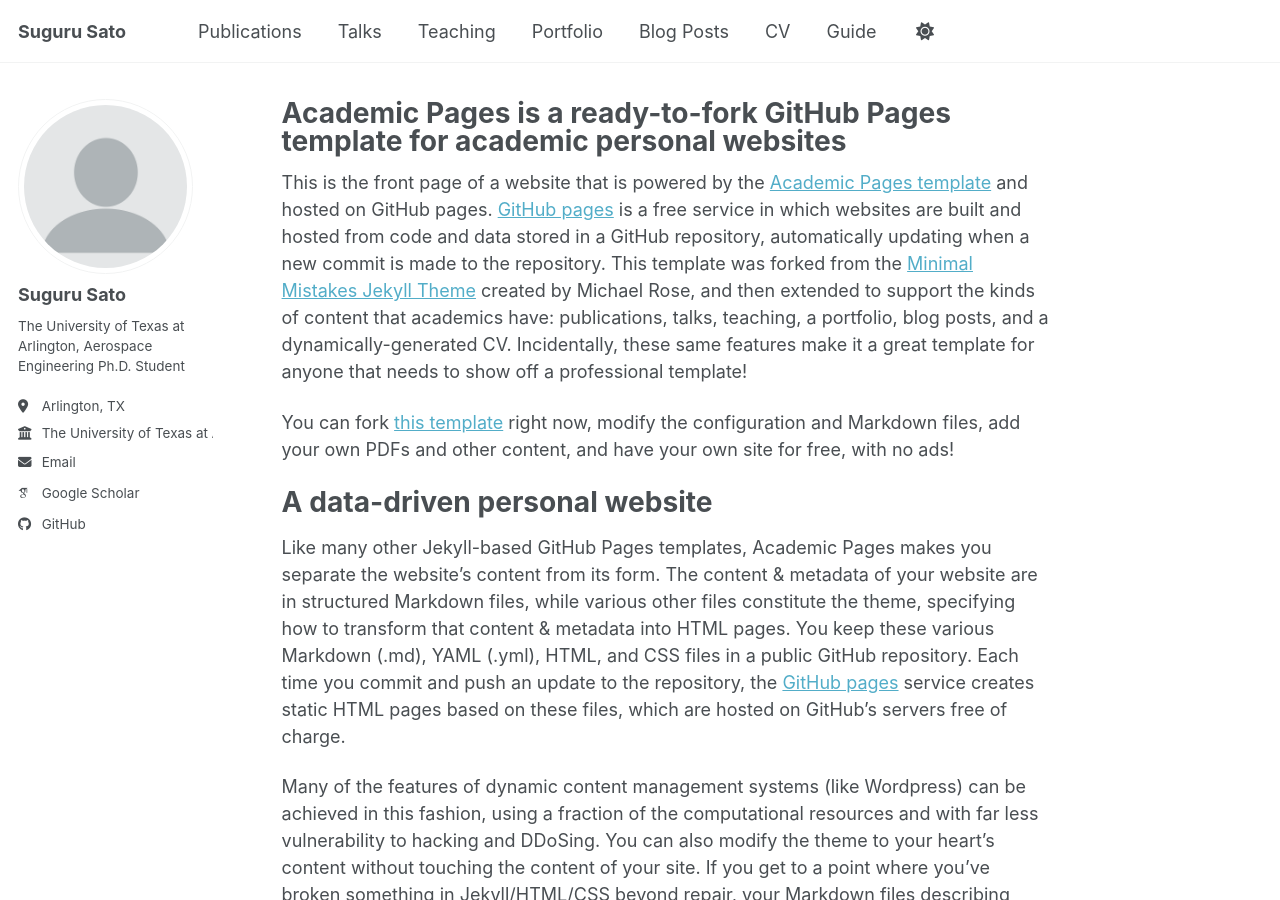
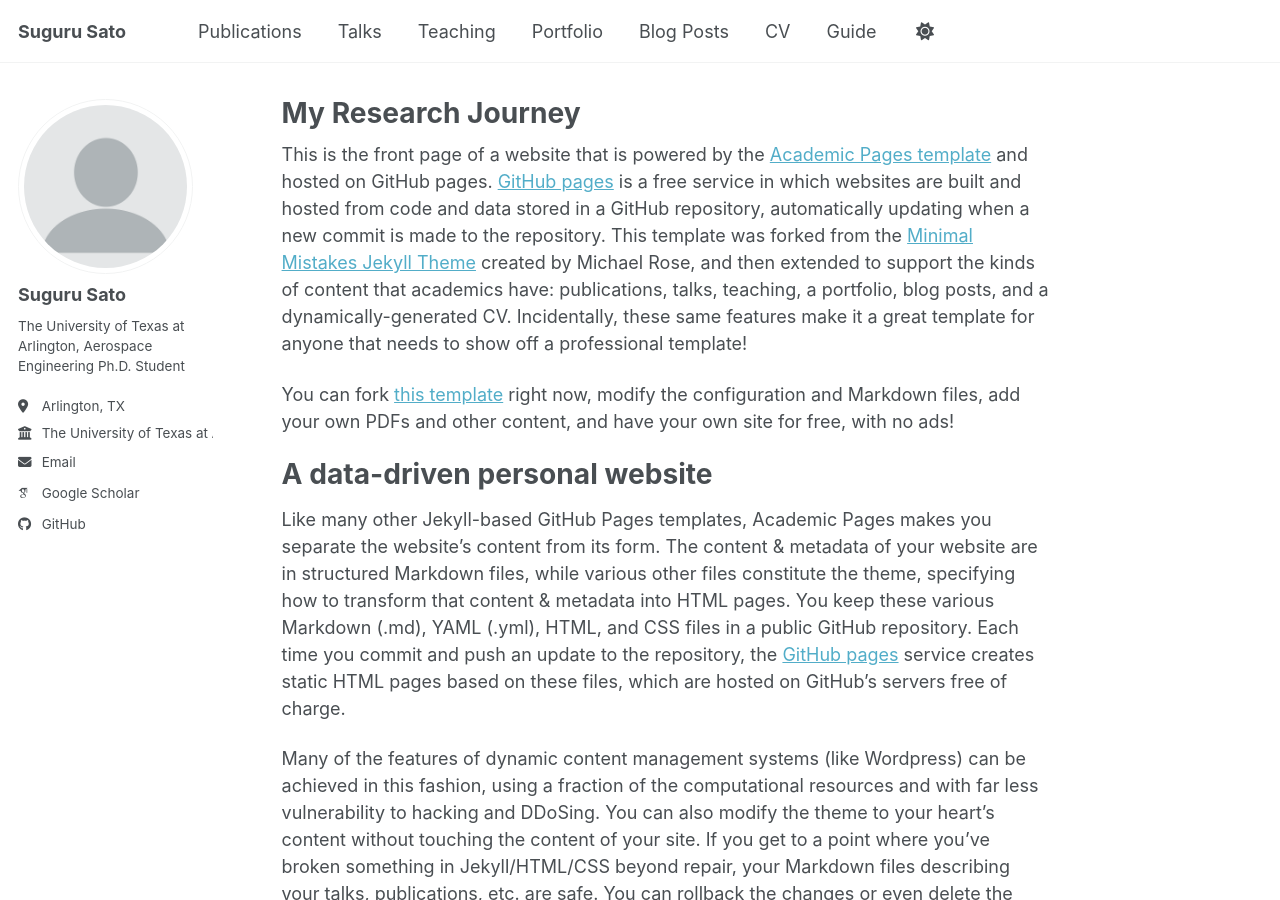
Before and after one commit to GitHub-Suguru/GitHub-Suguru.github.io, a Jekyll site: the page built from _pages/about.md, in a window 1280 px wide and 900 px high. Built offline with Jekyll 4.4.1, drawn with Linux system fonts in a browser that asks for light colours; some web fonts are replaced; a script bundle is joined from its source files by our own code; library files that are not in the unit come from our copies.

Commit message:
Update about.md

```diff
--- a/_pages/about.md
+++ b/_pages/about.md
@@ -1,6 +1,6 @@
 ---
 permalink: /
-title: "Academic Pages is a ready-to-fork GitHub Pages template for academic personal websites"
+title: "My Research Journey"
 author_profile: true
 redirect_from:
   - /about/
```
